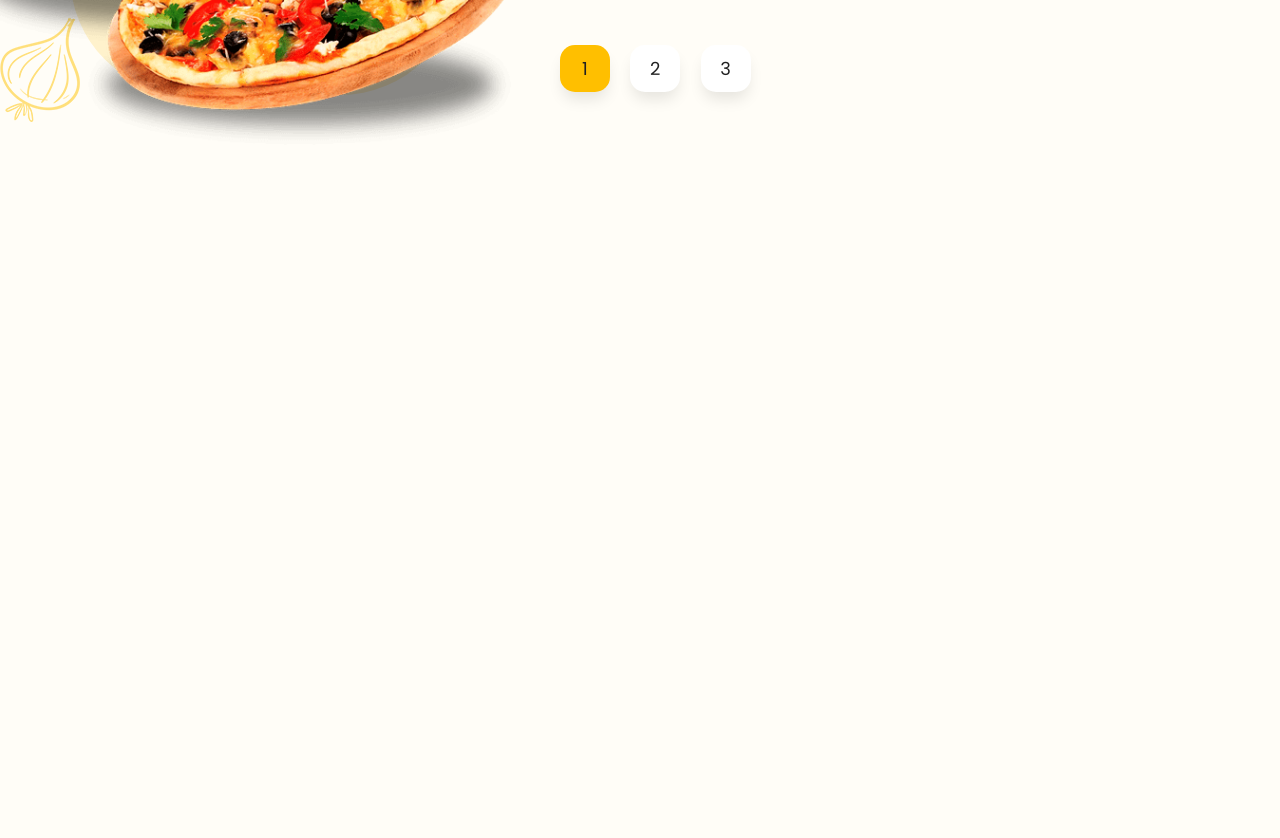
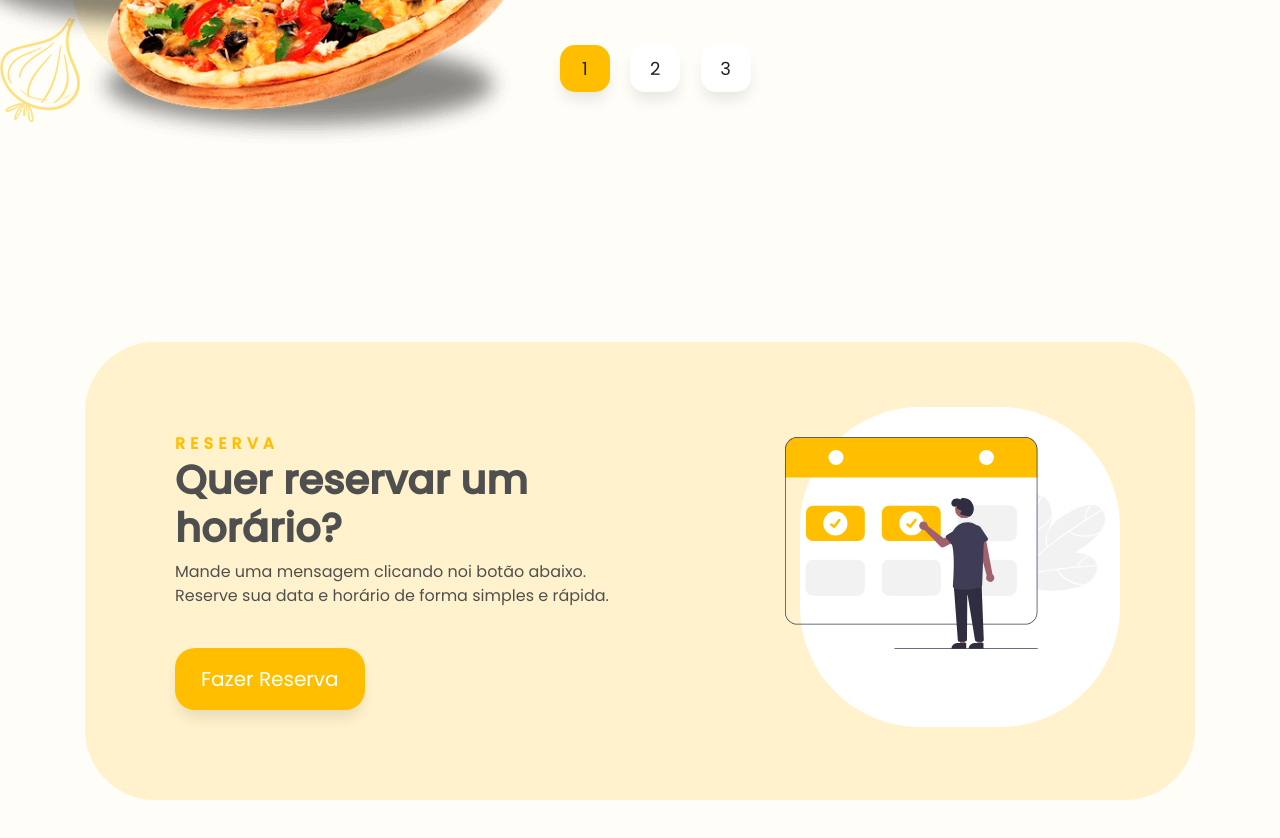
Before and after one commit to Girlene22/Menu_Online, a plain HTML site: page index.html in a window 1280 px wide. Shown: the part 2914-3752 px from the top of the page. Before the commit the page ends 3156 px from the top, so only its background shows below. Drawn offline with Linux system fonts and the light colour scheme.

Commit message:
Layout Reserva

```diff
--- a/css/main.css
+++ b/css/main.css
@@ -390,3 +390,24 @@ a.navbar-brand {
     justify-content: center;
     align-items: end;
 }
+.reserva {
+    padding-top: 100px;
+    padding-bottom: 150px;
+}
+.card-secundary {
+    background-color: var(--color-secondary);
+    border-radius: 70px;
+    padding: 90px;
+}
+.card-reserva {
+    height: 320px;
+    width: 320px;
+    border-radius: 120px;
+    background-color: var(--color-white);
+    position: absolute;
+    right: 0;
+    top: -25px;
+}
+.reserva .img-banner img {
+    width: 100%;
+}
--- a/index.html
+++ b/index.html
@@ -353,7 +353,36 @@
         </div>
     </section>
     <section class="reserva" id="reservas">
+        <div class="container">
+            <div class="row">
+                <div class="col-12">
+                    <div class="card-secundary">
+                        <div class="row">
+                            <div class="col-7">
+                                    <span class="hint-title"><b>Reserva</b></span>
+                                    <h1 class="tilte">
+                                        <b>Quer reservar um horário?</b>
+                                    </h1>
+                                    <p class="pr-5">Mande uma mensagem clicando noi botão abaixo.
+                                        <br>
+                                        Reserve sua data e horário de forma simples e rápida.
+                                    </p>
+                                    <a class="btn btn-yellow mt-4">Fazer Reserva</a>
+                            </div>
+                            <div class="col-5">
+                                <div class="card-reserva">
+                                    <div class="d-flex img-banner">
+                                        <img src="img/icone-reserva.svg"/>
+                                    </div>
+                                </div>
 
+                            </div>
+
+                        </div>
+                    </div>
+                </div>
+            </div>
+        </div>
     </section>
 
     <footer>
```
